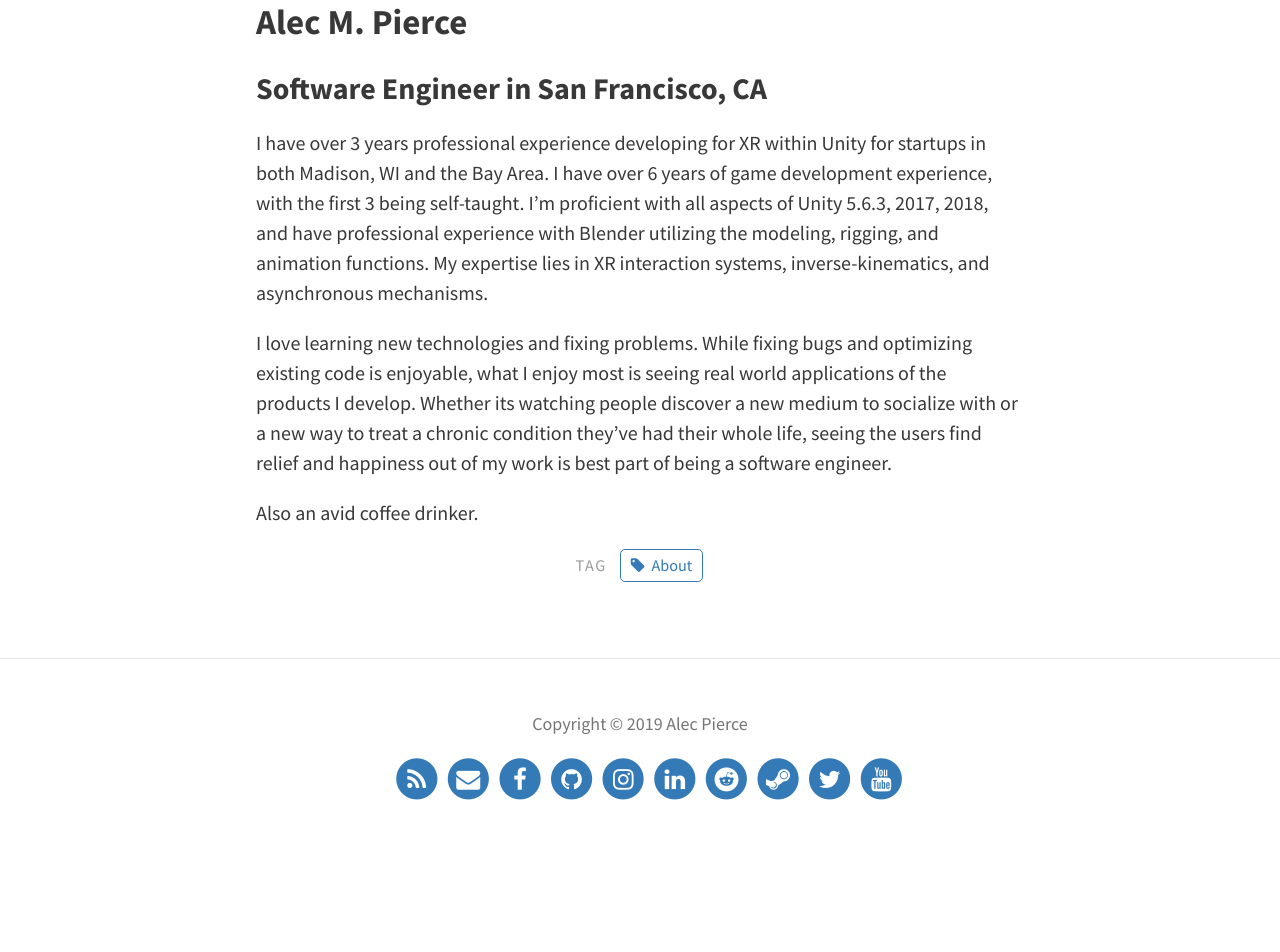
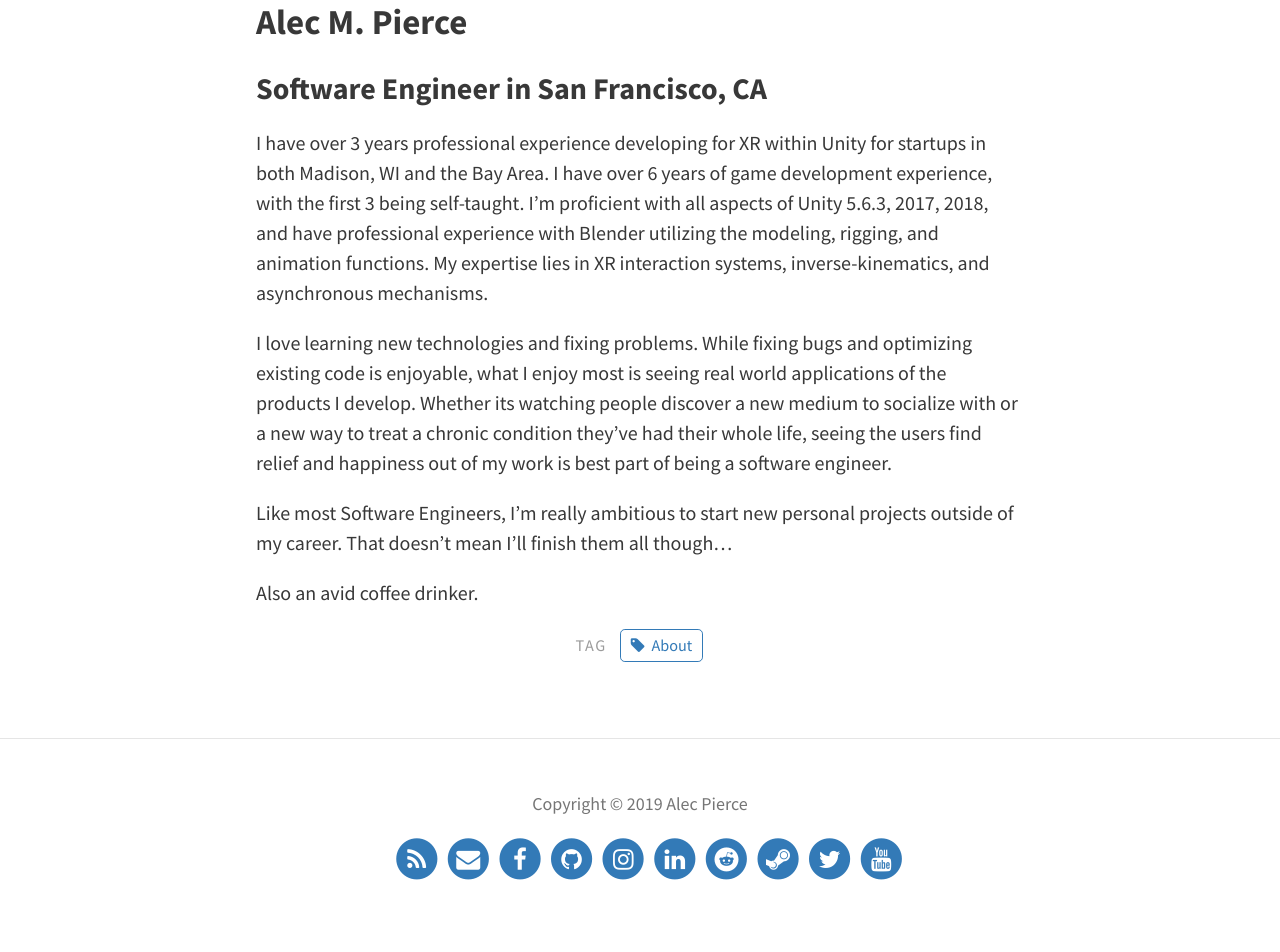
Before and after one commit to pierrce/pierrce.github.io, a Jekyll site: the page built from pages/about.md, in a window 1280 px wide. Shown: the part 425-1377 px from the top of the page. Built offline with Jekyll 4.4.1, drawn with Linux system fonts in a browser that asks for light colours; before the commit the page ends 1297 px from its top, so only the background shows below that.

Commit message:
Fixed up some images.

```diff
--- a/pages/about.md
+++ b/pages/about.md
@@ -15,4 +15,6 @@ I have over 3 years professional experience developing for XR within Unity for s
 
 I love learning new technologies and fixing problems. While fixing bugs and optimizing existing code is enjoyable, what I enjoy most is seeing real world applications of the products I develop. Whether its watching people discover a new medium to socialize with or a new way to treat a chronic condition they've had their whole life, seeing the users find relief and happiness out of my work is best part of being a software engineer.
 
+Like most Software Engineers, I'm really ambitious to start new personal projects outside of my career. That doesn't mean I'll finish them all though...
+
 Also an avid coffee drinker.
```
Also changed, not shown: pages/portfolio.md (+1 -2 lines), assets/img/pexels/pine-fog.jpg (added).
